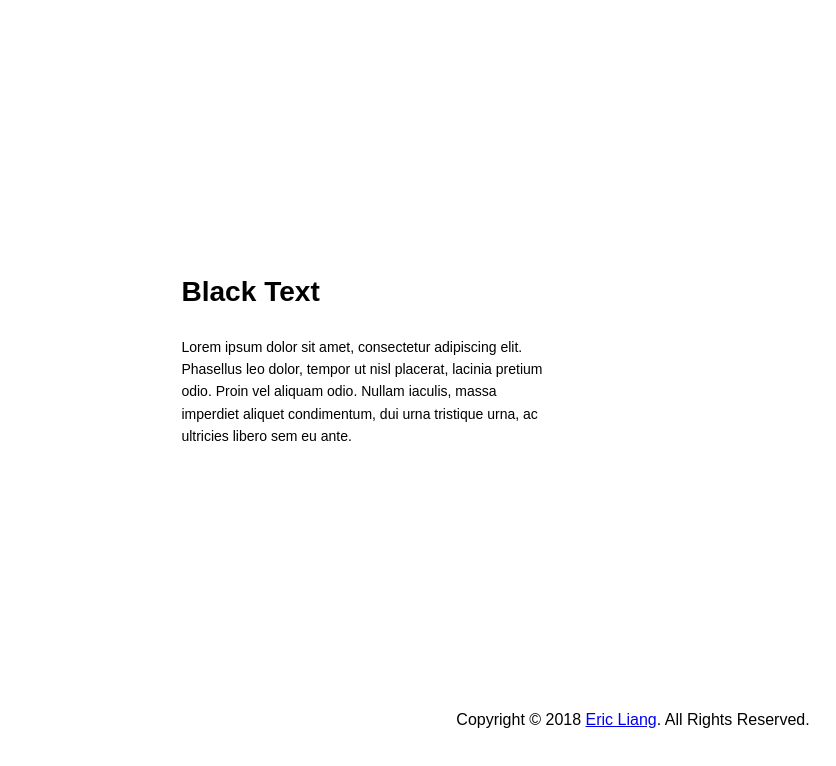
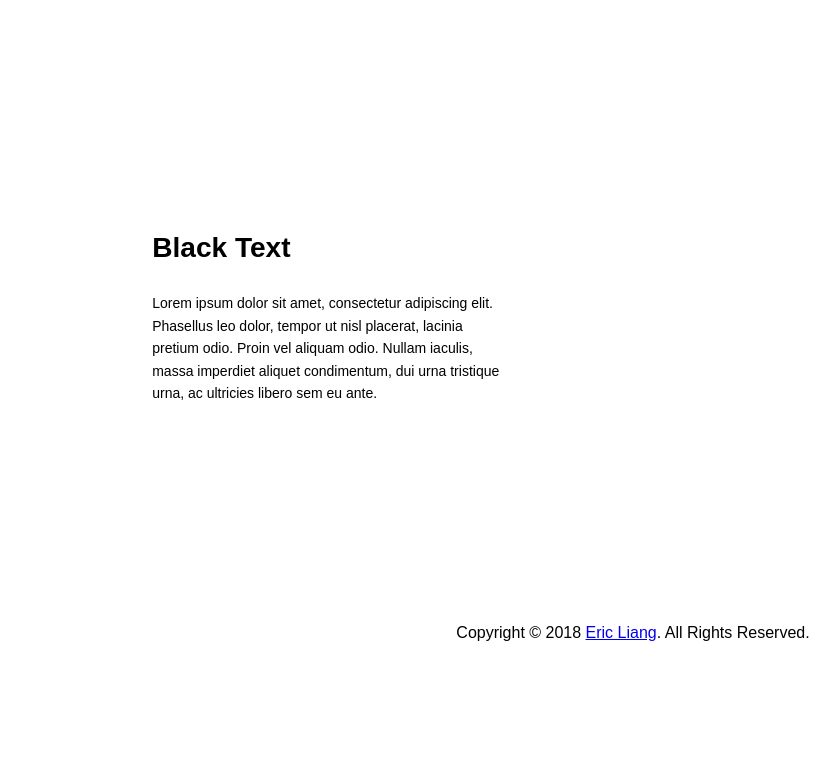
Before and after one commit to ewliang/BW-Color-Contrast-AI, a plain HTML site: page index.html in a window 1280 px wide. Shown: the part 88-854 px from the top of the page, without its empty margins (7-843 px from the left). After the commit the page ends 800 px from the top, so only its background shows below. Drawn offline with Linux system fonts and the light colour scheme; a script that the page names is missing.

Commit message:
Update style.css

```diff
--- a/style.css
+++ b/style.css
@@ -48,16 +48,18 @@ main {
 main div {
   display: flex;
   flex-direction: row;
-  padding: 5% 8%;
+  padding: 3%;
 }
 
 main div div {
   width: 50vw;
+  max-width: 360px;
   height: 50vh;
   display: flex;
   flex-direction: row;
   align-items: center;
   justify-content: center;
+  margin: 0 auto;
 }
 
 main div div:hover {
```
